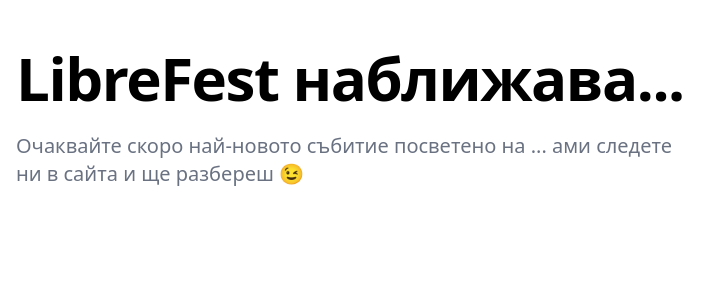
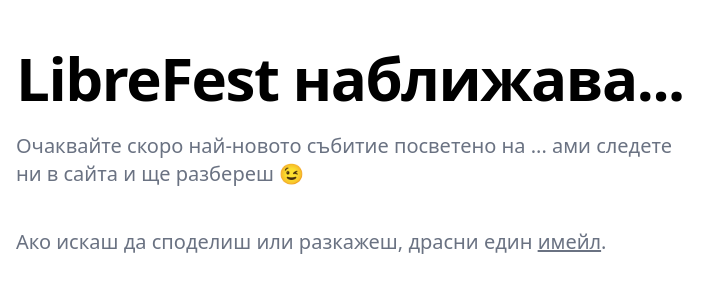
Before and after one commit to LibreFest/librefest.org, a SvelteKit app: page / in a window 1280 px wide. Shown: the top 300 px of the page, without its empty margins (0-728 px from the left). Built offline with nearby package versions, Linux system fonts and the light colour scheme.

Commit message:
Add email

```diff
--- a/src/routes/+page.svelte
+++ b/src/routes/+page.svelte
@@ -1,5 +1,5 @@
 <svelte:head>
-	<title>LibreFest...</title>
+	<title>LibreFest 2025</title>
 </svelte:head>
 
 <div class="container mx-auto flex-grow">
@@ -14,7 +14,12 @@
 					LibreFest наближава...
 				</h1>
 				<p class="mb-6 max-w-2xl font-light text-gray-500 md:text-lg lg:mb-10 lg:text-xl">
-					Очаквайте скоро най-новото събитие посветено на ... ами следете ни в сайта и ще разбереш 😉
+					Очаквайте скоро най-новото събитие посветено на ... ами следете ни в сайта и ще разбереш
+					😉
+				</p>
+				<p class="mb-6 max-w-2xl font-light text-gray-500 md:text-lg lg:mb-10 lg:text-xl">
+					Ако искаш да споделиш или разкажеш, драсни един
+					<a href="mailto:librefest.org@gmail.com" class="cursor underline">имейл</a>.
 				</p>
 			</div>
 		</div>
```
Also changed, not shown: static/favicon.png.
